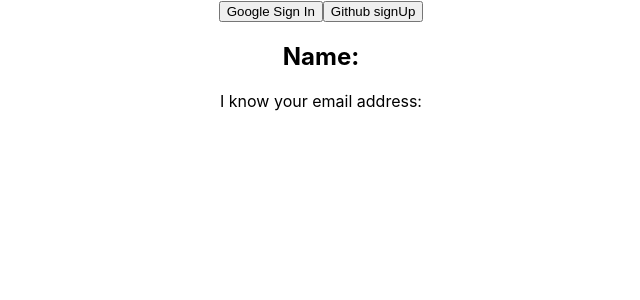
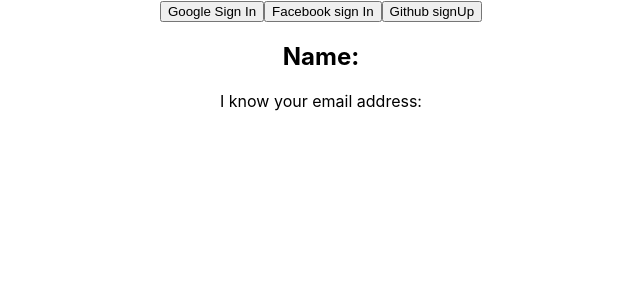
Before and after one commit to rahathossain3/simple-firebase-authentication-m56, a React (Create React App) app: page / in a window 1280 px wide. Shown: the top 300 px of the page, without its empty margins (319-959 px from the left). Built offline with nearby package versions, Linux system fonts and the light colour scheme.

Commit message:
facebook login

```diff
--- a/src/App.js
+++ b/src/App.js
@@ -1,5 +1,5 @@
 import './App.css';
-import { getAuth, GithubAuthProvider, GoogleAuthProvider, signInWithPopup, signOut } from "firebase/auth";
+import { FacebookAuthProvider, getAuth, GithubAuthProvider, GoogleAuthProvider, signInWithPopup, signOut } from "firebase/auth";
 import app from './firebase.init';
 import { useState } from 'react';
 
@@ -15,7 +15,8 @@
   const googleProvider = new GoogleAuthProvider();
   // github provider
   const githubProvider = new GithubAuthProvider();
-
+  // facebook provider
+  const facebookProvider = new FacebookAuthProvider();
 
 
   // for google sign IN----------------
@@ -38,7 +39,7 @@
   }
 
 
-  // github signin-----------------
+  // github sign in-----------------
   const handleGithubSignIn = () => {
     signInWithPopup(auth, githubProvider)
       .then(result => {
@@ -47,6 +48,19 @@
         console.log(user)
       })
 
+      .catch(error => {
+        console.error(error);
+      })
+  }
+
+  //facebook sign in
+  const handleFacebookSignIn = () => {
+    signInWithPopup(auth, facebookProvider)
+      .then(result => {
+        const user = result.user;
+        setUser(user);
+        console.log(user)
+      })
       .catch(error => {
         console.error(error);
       })
@@ -75,6 +89,9 @@
           :
           <>
             <button onClick={handleGoogleSignIn}>Google Sign In</button>
+
+            <button onClick={handleFacebookSignIn}>Facebook sign In</button>
+
             <button onClick={handleGithubSignIn} >Github signUp</button>
           </>
 
```
